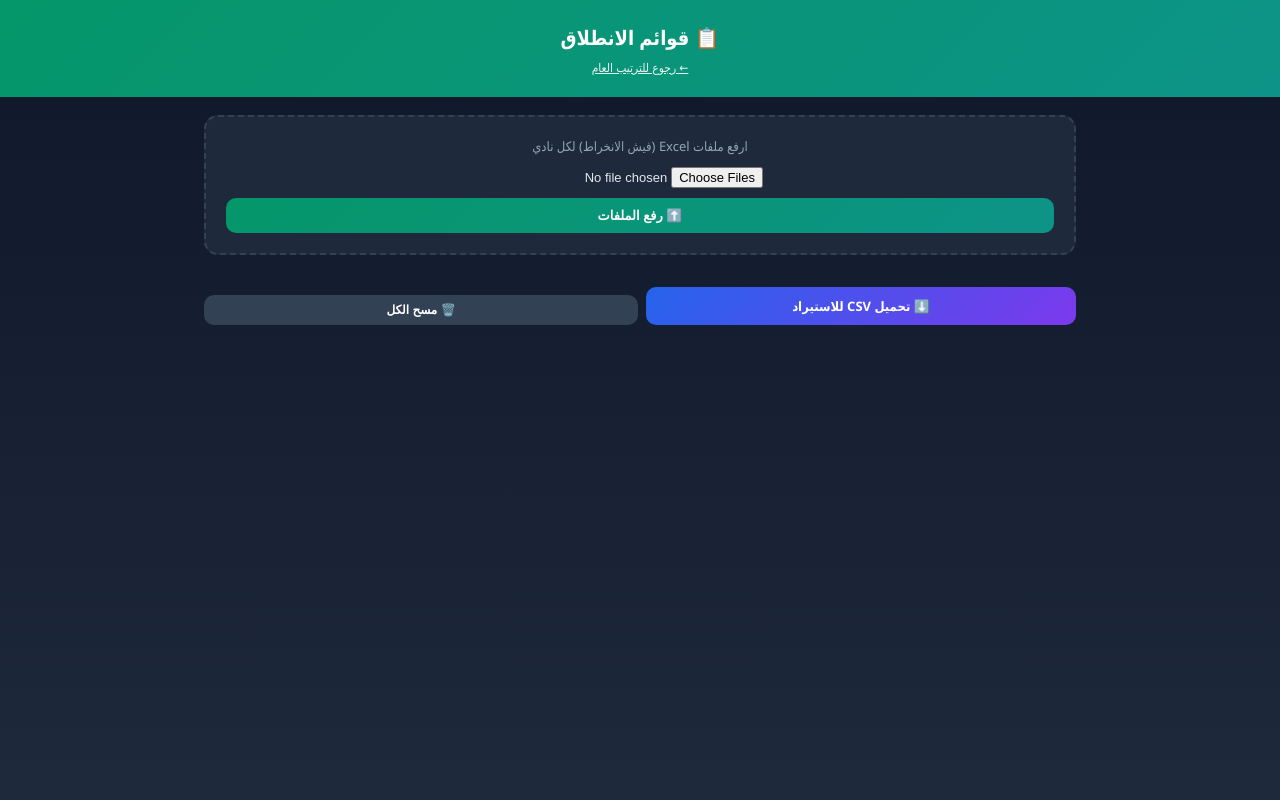
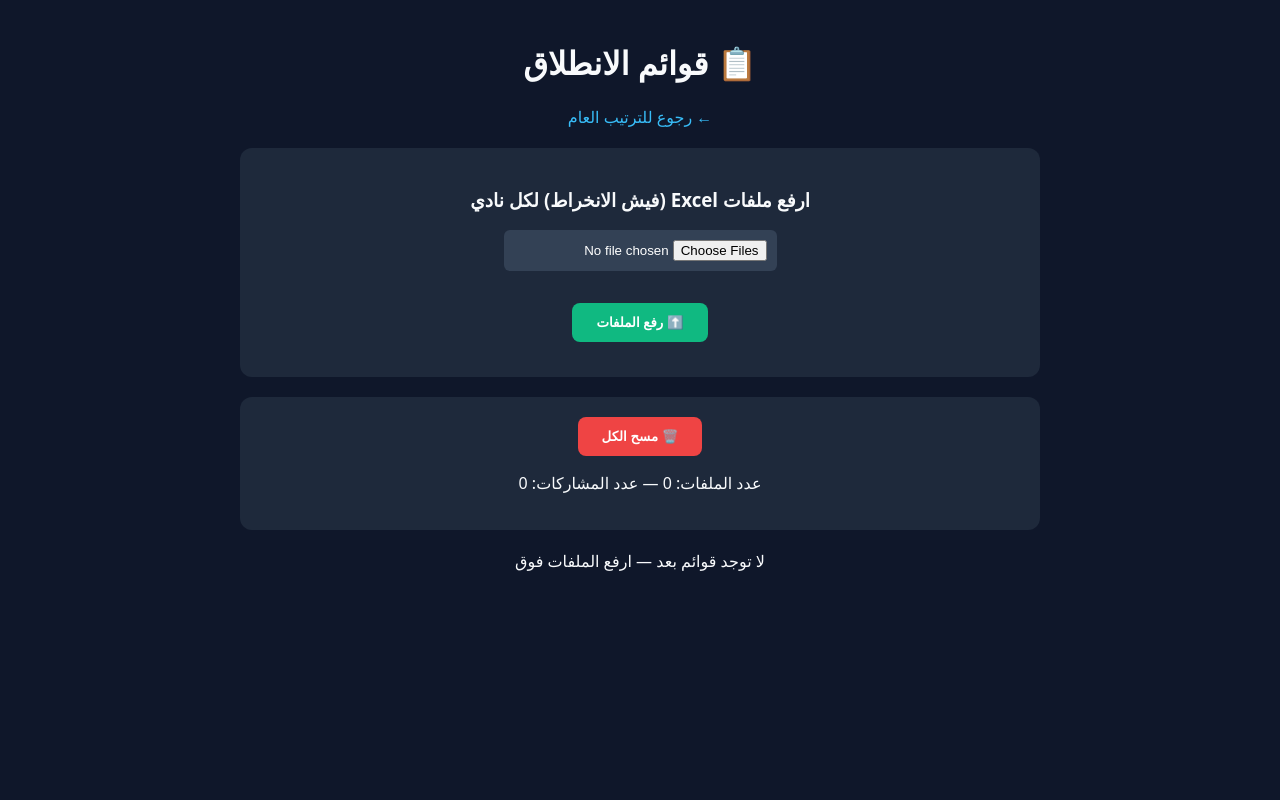
Before and after one commit to mateurabdallah/course-concept2, a Flask app: page /startlist in a window 1280 px wide. Run offline with Flask 3, Linux system fonts and the light colour scheme; data that the repository does not hold is empty.

Commit message:
Update startlist.html

```diff
--- a/templates/startlist.html
+++ b/templates/startlist.html
@@ -3,144 +3,101 @@
 <head>
     <meta charset="UTF-8">
     <meta name="viewport" content="width=device-width, initial-scale=1.0">
-<title>قوائم الانطلاق - سباق Concept2</title>
+    <title>قوائم الانطلاق</title>
     <style>
-  * { box-sizing: border-box; }
-  body {
-    font-family: 'Segoe UI', Tahoma, Geneva, Verdana, sans-serif;
-    background: linear-gradient(180deg, #0f172a 0%, #1e293b 100%);
-    margin: 0; padding: 0; color: #e2e8f0; min-height: 100vh;
-  }
-  .header {
-    background: linear-gradient(135deg, #059669 0%, #0d9488 100%);
-    padding: 24px 20px 20px; text-align: center;
-  }
-  .header h1 { margin: 0 0 4px; font-size: 20px; font-weight: 800; color: #fff; }
-  .header a { color: rgba(255,255,255,0.9); font-size: 12px; text-decoration: underline; }
-  .container { max-width: 900px; margin: 0 auto; padding: 18px 14px 50px; }
-
-  .upload-box {
-    background: #1e293b; border: 2px dashed #334155; border-radius: 14px;
-    padding: 20px; text-align: center; margin-bottom: 16px;
-  }
-  input[type=file] { color: #e2e8f0; font-size: 13px; margin-bottom: 10px; }
-  button {
-    background: linear-gradient(135deg, #059669, #0d9488); color: #fff; border: none;
-    padding: 10px 18px; border-radius: 10px; font-weight: 700; font-size: 13px; width: 100%;
-  }
-  button.secondary { background: #334155; margin-top: 8px; }
-  button.small { width: auto; padding: 6px 12px; font-size: 12px; }
-
-  .files-list { display: flex; flex-wrap: wrap; gap: 6px; margin: 12px 0; }
-  .file-badge { background: #334155; padding: 5px 11px; border-radius: 20px; font-size: 11px; }
-  .file-badge.ok { background: rgba(74,222,128,0.15); color: #4ade80; }
-  .file-badge.err { background: rgba(248,113,113,0.15); color: #f87171; }
-
-  .summary { text-align: center; margin: 16px 0; font-size: 14px; color: #94a3b8; }
-  .summary b { color: #4ade80; }
-
-  .race-card { background: #1e293b; border: 1px solid #334155; border-radius: 12px; margin-bottom: 10px; overflow: hidden; }
-  .race-header { padding: 10px 14px; background: #273449; font-weight: 700; font-size: 13px; color: #5eead4; cursor: pointer; display: flex; justify-content: space-between; }
-  .race-body { padding: 6px 14px 10px; }
-  .race-body.collapsed { display: none; }
-  .entry-row { display: flex; justify-content: space-between; padding: 5px 0; border-bottom: 1px solid #263548; font-size: 13px; }
-  .entry-row .club { color: #94a3b8; font-size: 11px; }
-
-  .actions { display: flex; gap: 8px; margin: 16px 0; }
-  .actions a, .actions button { flex: 1; text-align: center; text-decoration: none; }
-  a.btn-link {
-    background: linear-gradient(135deg, #2563eb, #7c3aed); color: #fff;
-    padding: 10px; border-radius: 10px; font-weight: 700; font-size: 13px; display: block;
-  }
+        body { font-family: system-ui, sans-serif; background-color: #0f172a; color: #f8fafc; margin: 0; padding: 20px; text-align: center; }
+        .container { max-width: 800px; margin: 0 auto; }
+        .card { background: #1e293b; padding: 20px; border-radius: 12px; margin-bottom: 20px; }
+        button { background-color: #10b981; color: white; border: none; padding: 12px 24px; border-radius: 8px; font-weight: bold; cursor: pointer; }
+        button:disabled { background-color: #64748b; cursor: not-allowed; }
+        input[type="file"] { background: #334155; padding: 10px; border-radius: 6px; color: white; margin-bottom: 10px; }
+        .btn-danger { background-color: #ef4444; }
+        .btn-primary { background-color: #6366f1; }
     </style>
 </head>
 <body>
-  <div class="header">
+    <div class="container">
         <h1>📋 قوائم الانطلاق</h1>
-    <a href="/">← رجوع للترتيب العام</a>
+        <a href="/" style="color: #38bdf8; text-decoration: none;">← رجوع للترتيب العام</a>
+
+        <div class="card" style="margin-top: 20px;">
+            <h3>ارفع ملفات Excel (فيش الانخراط) لكل نادي</h3>
+            <input type="file" id="fileInput" multiple accept=".xlsx, .xls">
+            <br><br>
+            <button id="uploadBtn">⬆️ رفع الملفات</button>
+            <div id="uploadResult" style="margin-top: 15px;"></div>
         </div>
 
-  <div class="container">
-    <div class="upload-box">
-      <p style="margin:0 0 10px; font-size:13px; color:#94a3b8;">ارفع ملفات Excel (فيش الانخراط) لكل نادي</p>
-      <input type="file" id="fileInput" multiple accept=".xlsx,.xls"><br>
-      <button id="uploadBtn">⬆️ رفع الملفات</button>
+        <div class="card">
+            <button id="clearBtn" class="btn-danger">🗑️ مسح الكل</button>
+            <p>عدد الملفات: <span id="fileCount">0</span> — عدد المشاركات: <span id="entryCount">0</span></p>
         </div>
-
-    <div id="uploadResult" class="files-list"></div>
-
-    <div class="actions">
-      <a href="/api/startlist/export.csv" class="btn-link">⬇️ تحميل CSV للاستيراد</a>
-      <button class="secondary small" id="clearBtn">🗑️ مسح الكل</button>
-    </div>
-
-    <div class="summary" id="summary"></div>
 
         <div id="racesList"></div>
     </div>
 
     <script>
         async function loadData() {
-  const res = await fetch('/api/startlist');
+            try {
+                const res = await fetch('/api/startlist/data');
                 const data = await res.json();
 
-  document.getElementById('summary').innerHTML = `عدد الملفات: <b>${data.files.length}</b> — عدد المشاركات: <b>${data.total}</b>`;
+                document.getElementById('fileCount').textContent = data.files ? data.files.length : 0;
+                document.getElementById('entryCount').textContent = data.total_entries || 0;
 
                 const racesList = document.getElementById('racesList');
-  if (!data.races.length) {
-    racesList.innerHTML = '<p style="text-align:center; color:#64748b; padding:30px 0;">لا توجد قوائم بعد — ارفع الملفات فوق</p>';
+                if (!data.races || data.races.length === 0) {
+                    racesList.innerHTML = '<p>لا توجد قوائم بعد — ارفع الملفات فوق</p>';
                     return;
                 }
-  racesList.innerHTML = data.races.map((race, idx) => `
-    <div class="race-card">
-      <div class="race-header" onclick="toggleRace(${idx})">
-        <span>${race.category} (${race.entries.length})</span>
-        <span id="arrow-${idx}">▾</span>
+
+                racesList.innerHTML = data.races.map(race => `
+                    <div class="card" style="text-align: right;">
+                        <h3>الفئة: ${race.category} (${race.entries.length})</h3>
+                        <ul>
+                            ${race.entries.map(e => `<li><b>${e.participant}</b> - ${e.club}</li>`).join('')}
+                        </ul>
                     </div>
-      <div class="race-body" id="race-${idx}">
-        ${race.entries.map(e => `
-          <div class="entry-row">
-            <span>${e.participant}</span>
-            <span class="club">${e.club}</span>
-          </div>`).join('')}
-      </div>
-    </div>`).join('');
+                `).join('');
+            } catch (err) {
+                console.error("خطأ في جلب البيانات:", err);
             }
-
-function toggleRace(idx) {
-  const body = document.getElementById('race-' + idx);
-  const arrow = document.getElementById('arrow-' + idx);
-  body.classList.toggle('collapsed');
-  arrow.textContent = body.classList.contains('collapsed') ? '▸' : '▾';
         }
 
         document.getElementById('uploadBtn').addEventListener('click', async () => {
             const input = document.getElementById('fileInput');
-  if (!input.files.length) { alert('اختر ملف واحد على الأقل'); return; }
+            if (!input.files.length) {
+                alert('اختر ملف واحد على الأقل');
+                return;
+            }
+
             const formData = new FormData();
             for (const f of input.files) formData.append('files', f);
 
             const btn = document.getElementById('uploadBtn');
             btn.textContent = 'جاري الرفع...';
+            btn.disabled = true;
+
+            try {
                 const res = await fetch('/api/startlist/upload', { method: 'POST', body: formData });
+                if (!res.ok) throw new Error('خطأ أثناء المعالجة (' + res.status + ')');
+
                 const data = await res.json();
-  btn.textContent = '⬆️ رفع الملفات';
-
-  const resultEl = document.getElementById('uploadResult');
-  resultEl.innerHTML = data.results.map(r => {
-    if (r.error) return `<span class="file-badge err">${r.filename}: خطأ</span>`;
-    return `<span class="file-badge ok">${r.club}: ${r.count} مشارك</span>`;
-  }).join('');
-
                 input.value = '';
                 loadData();
+            } catch (err) {
+                alert(err.message || 'حدث خطأ أثناء رفع الملفات');
+            } finally {
+                btn.textContent = '⬆️ رفع الملفات';
+                btn.disabled = false;
+            }
         });
 
         document.getElementById('clearBtn').addEventListener('click', async () => {
-  if (!confirm('متأكد تحب تمسح كل القوائم؟')) return;
+            if (confirm('هل أنت تأكد من مسح جميع القوائم؟')) {
                 await fetch('/api/startlist/clear', { method: 'POST' });
-  document.getElementById('uploadResult').innerHTML = '';
                 loadData();
+            }
         });
 
         loadData();
```
Lines whose indentation alone changed are shown as unchanged.
